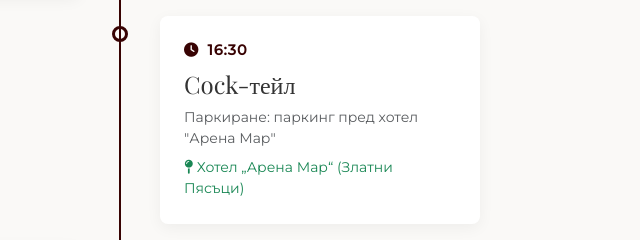
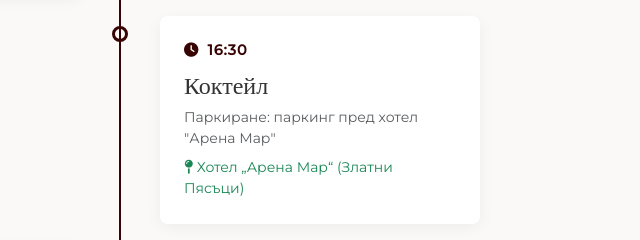
Before and after one commit to svetoslav0/svetoslav0.github.io, a plain HTML site: page wedding-guide/index.html in a window 1280 px wide. Shown: the part 1620-1860 px from the top of the page, 520-1160 px from the left. Drawn offline with nearby package versions, Linux system fonts and the light colour scheme; a web font is replaced by a local one.

Commit message:
Update index.html

```diff
--- a/wedding-guide/index.html
+++ b/wedding-guide/index.html
@@ -108,7 +108,7 @@
                 <div class="timeline-item right" data-aos="fade-left">
                     <div class="timeline-content">
                         <div class="timeline-time"><i class="fa-solid fa-clock me-2"></i>16:30</div>
-                        <h4 class="wedding-font">Cock-тейл</h4>
+                        <h4 class="wedding-font">Коктейл</h4>
                         <p class="text-muted small mb-0">Паркиране: паркинг пред хотел "Арена Мар"</p>
                         <a href="https://maps.app.goo.gl/k4zk1djmAurqUs4D7" class="text-decoration-none small text-success mt-2 d-inline-block"><i class="fa-solid fa-map-pin me-1"></i>Хотел „Арена Мар“ (Златни Пясъци)</a>
                     </div>
```
